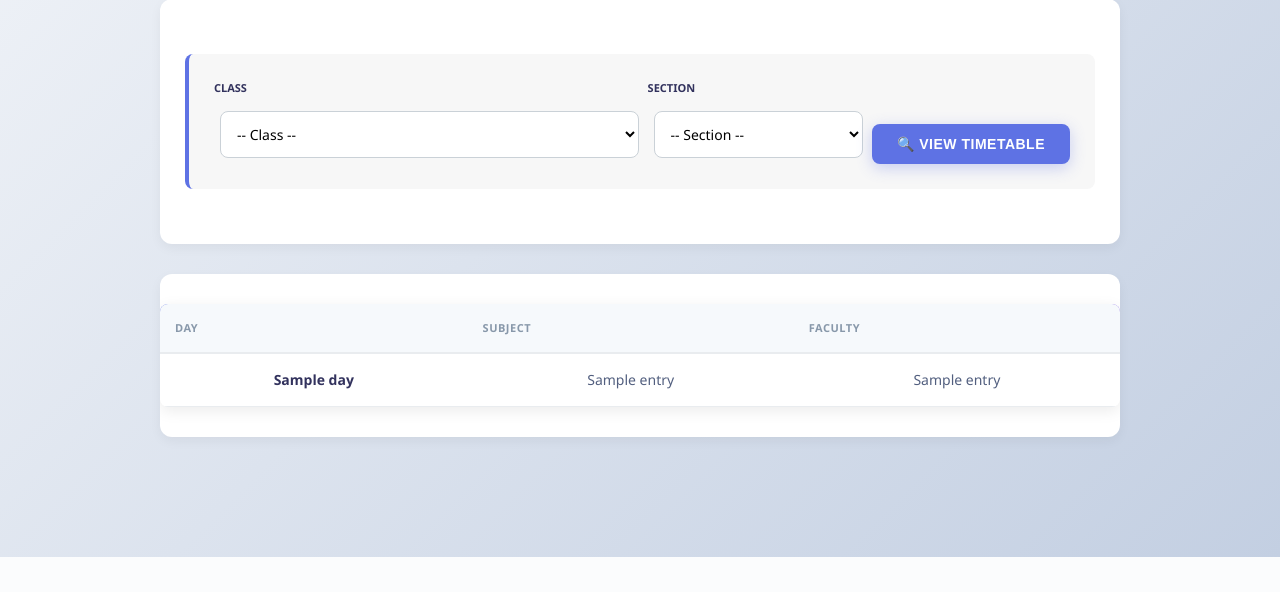
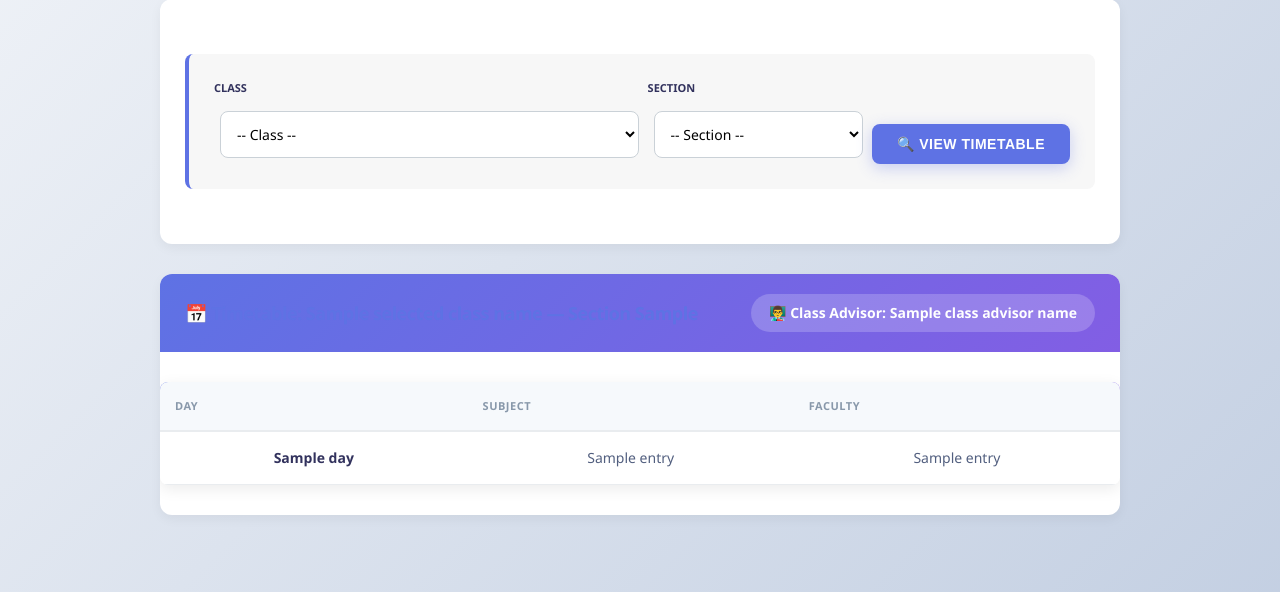
Before and after one commit to shahanashub/RDL-ATTENDANCE, a Flask app: template templates/timetable.html in a window 1280 px wide. Shown: the part 382-974 px from the top of the page. Before the commit the page ends 939 px from the top, so only its background shows below. Run offline with Flask 3, Linux system fonts and the light colour scheme; the template is opened without the code that fills it: most values are stand-ins (such as "Sample title", 1, 10 or a date in 2020); some libraries are stand-ins or nearby versions.

Commit message:
Show class advisor name at top of timetable view

```diff
--- a/app.py
+++ b/app.py
@@ -1760,6 +1760,7 @@ def timetable():
             class_id = cls_match['id']
 
     timetable_data = []
+    class_advisor_name = None
     if class_id:
         timetable_data = conn.execute('''
             SELECT * FROM timetables
@@ -1774,12 +1775,29 @@ def timetable():
                 ELSE 7 END
         ''', (class_id,)).fetchall()
 
+        # Find the class advisor for this class
+        if selected_class_name and selected_section:
+            class_label = f"{selected_class_name} {selected_section}"
+            advisor_row = conn.execute('''
+                SELECT name FROM teacher_profiles
+                WHERE LOWER(class_advisor) = LOWER(?)
+            ''', (class_label,)).fetchone()
+            if not advisor_row:
+                # try just class_name
+                advisor_row = conn.execute('''
+                    SELECT name FROM teacher_profiles
+                    WHERE LOWER(class_advisor) = LOWER(?)
+                ''', (selected_class_name,)).fetchone()
+            if advisor_row:
+                class_advisor_name = advisor_row['name']
+
     conn.close()
     return render_template('timetable.html', classes=classes, class_names=class_names,
                            sections=sections, timetable=timetable_data,
                            selected_class_id=class_id,
                            selected_class_name=selected_class_name,
-                           selected_section=selected_section)
+                           selected_section=selected_section,
+                           class_advisor_name=class_advisor_name)
 
 @app.route('/upload_timetable', methods=['POST'])
 @login_required
--- a/templates/timetable.html
+++ b/templates/timetable.html
@@ -141,6 +141,24 @@
     <!-- Display Table -->
     {% if timetable %}
     <div style="background: white; border-radius: 12px; box-shadow: 0 4px 12px rgba(0,0,0,0.05); overflow: hidden;">
+
+        <!-- Class Header with Advisor -->
+        <div
+            style="padding: 20px 25px; background: linear-gradient(135deg, #5e72e4 0%, #825ee4 100%); color: white; display: flex; justify-content: space-between; align-items: center; flex-wrap: wrap; gap: 10px;">
+            <div>
+                <h3 style="margin: 0; font-size: 18px; font-weight: 700;">📅 Timetable: {{ selected_class_name }} —
+                    Section {{ selected_section }}</h3>
+            </div>
+            <div
+                style="background: rgba(255,255,255,0.2); padding: 8px 18px; border-radius: 20px; font-size: 14px; font-weight: 600;">
+                {% if class_advisor_name %}
+                👨‍🏫 Class Advisor: {{ class_advisor_name }}
+                {% else %}
+                👨‍🏫 Class Advisor: Not Assigned
+                {% endif %}
+            </div>
+        </div>
+
         <table style="width: 100%; border-collapse: collapse;">
             <thead>
                 <tr style="background: #f6f9fc; border-bottom: 2px solid #e9ecef;">
```
